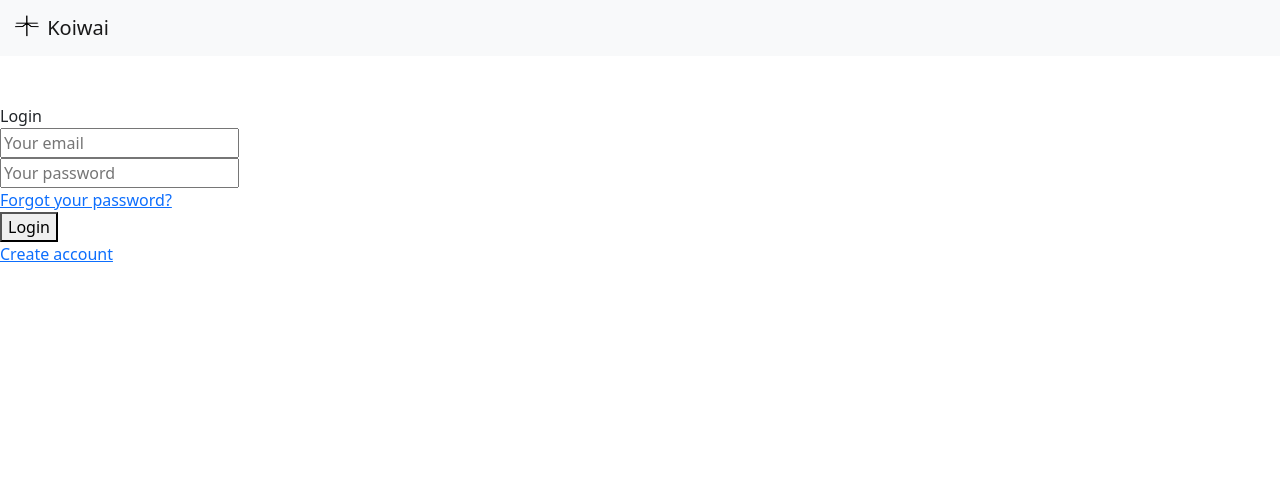
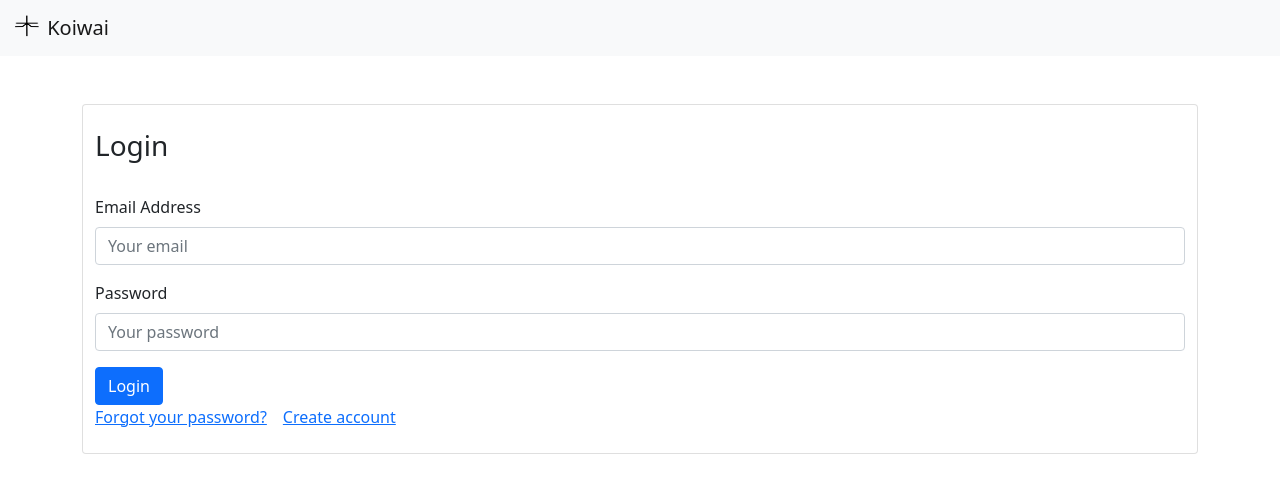
Before and after one commit to jolswolf/react_board, a React (Create React App) app in the folder client/: page / in a window 1280 px wide. Shown: the top 490 px of the page. Built offline with nearby package versions, Linux system fonts and the light colour scheme.

Commit message:
made login pretty

```diff
--- a/client/src/components/Login.js
+++ b/client/src/components/Login.js
@@ -31,46 +31,32 @@ const Login = () => {
 
 
     return(
-        <>
-            <div>
-                <div>
-                    Login
+        <div class="container">
+            <div class="card">
+                <div class="container">
+                    <br/>
+                    <h3 class="card-title">Login</h3>
+                    <br/>
+                    <form action="#" autoComplete="off">
+                        <div class="mb-3">
+                            <label for="emailInput" class="form-label">Email Address</label>
+                            <input id="emailInput" class="form-control" type="text" name="email" value={user.email}  onChange={handleChange} placeholder="Your email"/>
+                        </div>
+                        <div class="mb-3">
+                            <label for="passwordInput" class="form-label">Password</label>
+                            <input type="password" id="passwordInput" class="form-control" name="password" value={user.password}  onChange={handleChange} placeholder="Your password"/>
+                        </div>
+                        <button type="submit" class="btn btn-primary" onClick={login}>
+                            Login
+                        </button>
+                        <br/>
+                    </form>
+                    <a class="card-link" href="https://www.youtube.com/watch?v=dQw4w9WgXcQ">Forgot your password?</a>
+                    <a class="card-link" href="/Register">Create account</a>
+                    <br/><br/>
                 </div>
             </div>
-            <div>
-                <form action="#" autoComplete="off">
-                    <div>
-                        <div>
-                            <input type="text" name="email" value={user.email}  onChange={handleChange} placeholder="Your email"/>
-                        </div>
-                    </div>
-                    <div>
-                        <div>
-                            <input type="password" name="password" value={user.password}  onChange={handleChange} placeholder="Your password"/>
-                        </div>
-                    </div>
-                    <div>
-                        <div>
-                            <a href="https://www.youtube.com/watch?v=dQw4w9WgXcQ">
-                                Forgot your password?
-                            </a>
-                        </div>
-                    </div>
-                    <div>
-                        <button type="submit" onClick={login}>
-                            Login
-                        </button>
-                    </div>
-                </form>
-            </div>
-            <div>
-                <a href="/Register">
-                    <span>
-                        Create account
-                    </span>
-                </a>
-            </div>
-        </>
+        </div>
     );
 }
 export default Login;
```
